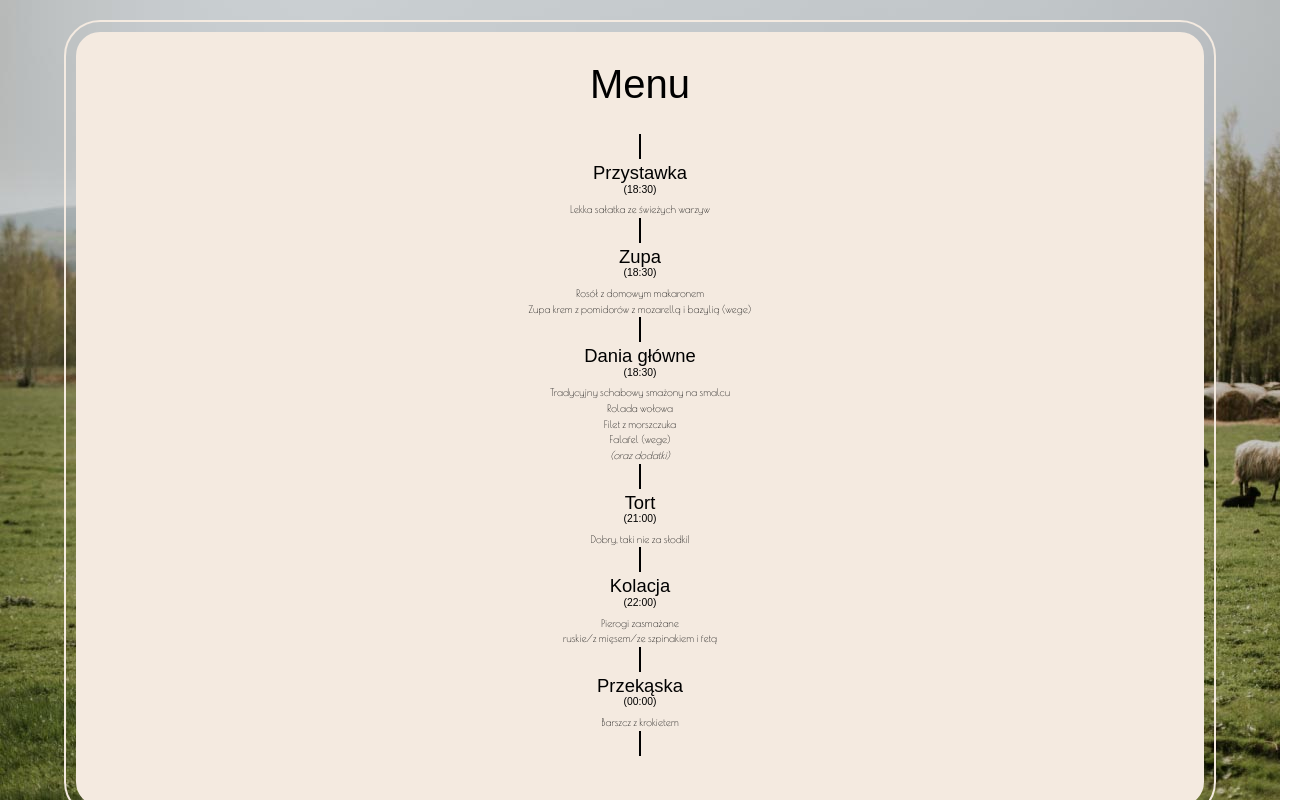
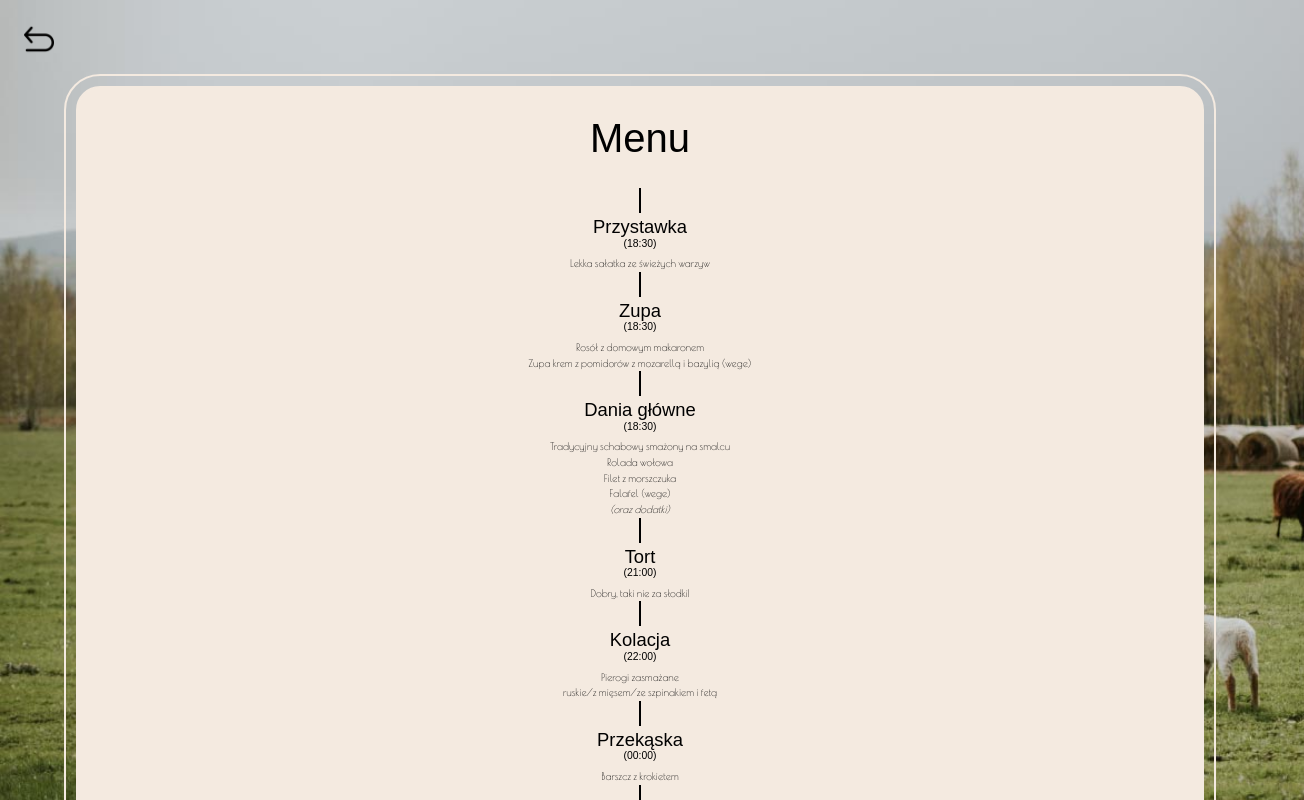
Before and after one commit to Zorzin/WeddingApp, a Next.js app: page /menu in a window 1280 px wide. Shown: the top 800 px of the page, 1304 px wide, since content can reach past the window. Built offline with nearby package versions, Linux system fonts and the light colour scheme; a web font is replaced by a local one.

Commit message:
Undo button

```diff
--- a/src/app/menu/page.tsx
+++ b/src/app/menu/page.tsx
@@ -1,12 +1,25 @@
+"use client"
+
 import './menu.css';
-import {Amiri, Cardo, Petit_Formal_Script, Poiret_One} from "next/font/google";
+import { Poiret_One } from "next/font/google";
+import Image from "next/image";
+import {router} from "next/client";
+import {useRouter} from "next/navigation";
 
 const amiri = Poiret_One({ subsets: ["latin"], weight: ["400"] });
 
 export default function Menu() {
+    const router = useRouter();
+
+    function GoBack() {
+        router.push('/');
+    }
 
     return (
-        <div className="w-full items-center flex flex-col min-h-screen">
+        <div className="w-full items-center flex flex-col min-h-screen mb-10">
+            <div className="text-left w-full ml-12 mt-6">
+                <div><Image src={"/undo.png"} alt="arrow" height={30} width={30} unoptimized onClick={GoBack}/> </div>
+            </div>
             <div className="menu-body">
                 <div className="menu-content">
                     <div className="menu-container">
--- a/src/app/plan/page.tsx
+++ b/src/app/plan/page.tsx
@@ -1,10 +1,22 @@
+"use client"
+
 import "./newplan.css";
 import Image from "next/image";
+import {useRouter} from "next/navigation";
 
 
 export default function Plan() {
+    const router = useRouter();
+
+    function GoBack() {
+        router.push('/');
+    }
+
     return (
         <div className="w-full items-center flex flex-col">
+            <div className="text-left w-full ml-12 mt-6">
+                <div><Image src={"/undo.png"} alt="arrow" height={30} width={30} unoptimized onClick={GoBack}/></div>
+            </div>
             <div className="planBody">
                 <div className="planBody-content">
                     <p className="timeline-header">Rozkład jazdy</p>
@@ -183,7 +195,7 @@ export default function Plan() {
                         <div className="event-reverse">
                             <div className="left info">
                                 <div className="description">
-                                <div className="time">18:30</div>
+                                    <div className="time">18:30</div>
                                     <span className="text">Kolacja</span>
                                 </div>
                                 <div className="icon">
--- a/src/ui/informer/Informer.tsx
+++ b/src/ui/informer/Informer.tsx
@@ -8,14 +8,10 @@ export default function Informer() {
     const router = useRouter();
 
     const handleMenuButton = async () => {
-        console.log("menu");
-
         router.push('/menu', { scroll: true });
     }
 
     const handlePlanButton = async () => {
-        console.log("plan");
-
         router.push('/plan', { scroll: true });
     }
 
--- a/src/ui/uploader/Uploader.tsx
+++ b/src/ui/uploader/Uploader.tsx
@@ -49,9 +49,11 @@ export default function Uploader() {
             console.log(response);
 
             if (response.ok) {
-                console.log("response" + response);
+                console.log("przez setselectedphotos");
                 setSelectedPhotos([]);
+                console.log("przed alertem")
                 alert('Zdjęcia i filmy zostały wysłane! Dzięki!');
+                console.log("po alercie");
             }
         } catch (error) {
             alert('Błąd podczas wysyłania zdjęć i filmów, spróbuj ponownie (ale to nie pomoże, więc odśwież stronę i powinno działać).');
```
Also changed, not shown: public/undo.png (added).
